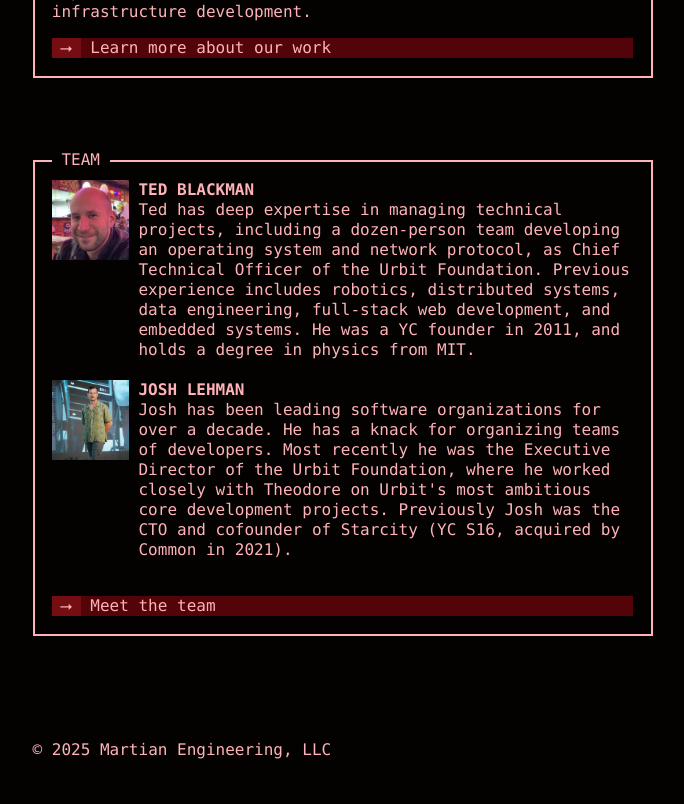
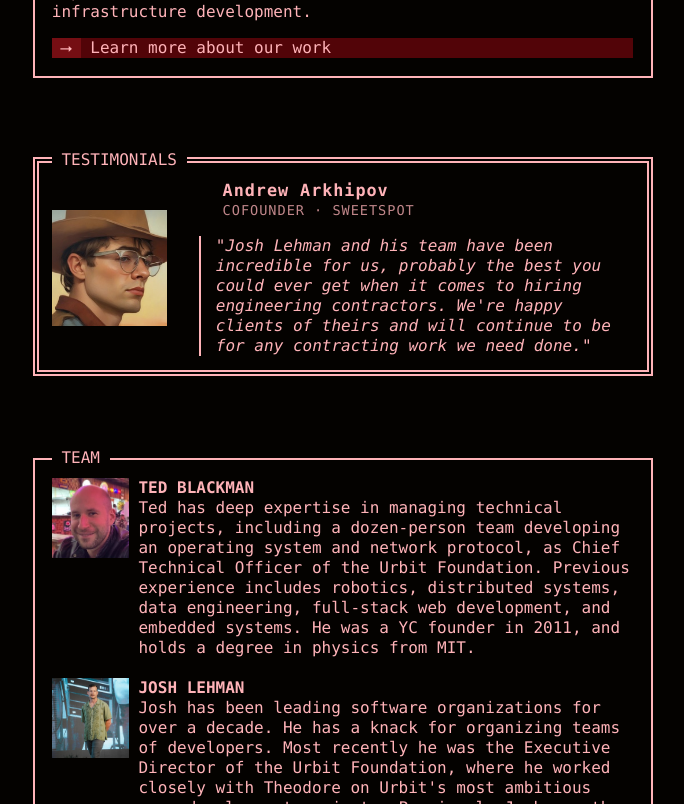
Before and after one commit to Martian-Engineering/martian.engineering, a Next.js app in the folder martian-next/: page / in a window 1280 px wide. Shown: the part 1140-1944 px from the top of the page, without its empty margins (6-690 px from the left). Before the commit the page ends 1920 px from the top, so only its background shows below. Built offline with nearby package versions, Linux system fonts and the light colour scheme; a web font is replaced by a local one.

Commit message:
add testimonials

```diff
--- a/martian-next/app/page.module.scss
+++ b/martian-next/app/page.module.scss
@@ -24,3 +24,51 @@
     margin-top: 2rem;
   }
 }
+
+.testimonialShell {
+  display: grid;
+  grid-template-columns: minmax(8ch, 12ch) 1fr;
+  gap: 2rem;
+  align-items: center;
+
+  @media (max-width: 1064px) {
+    grid-template-columns: 1fr;
+    gap: 1.5rem;
+  }
+}
+
+.testimonialCopy {
+  display: flex;
+  flex-direction: column;
+  gap: 1rem;
+}
+
+.testimonialMeta {
+  display: flex;
+  align-items: center;
+  gap: 1rem;
+  letter-spacing: 0.1ch;
+}
+
+.testimonialBlock {
+  align-self: stretch;
+  width: 0.75ch;
+}
+
+.testimonialQuote {
+  margin: 0;
+  font-style: italic;
+  border-left: 2px solid var(--theme-text);
+  padding-left: 1.5ch;
+}
+
+.testimonialName {
+  font-weight: 600;
+  font-size: calc(var(--font-size) * 1.05);
+}
+
+.testimonialRole {
+  opacity: 0.75;
+  font-size: calc(var(--font-size) * 0.85);
+  text-transform: uppercase;
+}
--- a/martian-next/app/page.tsx
+++ b/martian-next/app/page.tsx
@@ -14,6 +14,8 @@
 import ClientLogos from '@/components/ClientLogos';
 import ActionListItem from '@/components/ActionListItem';
 import Card from '@/components/Card';
+import CardDouble from '@/components/CardDouble';
+import Block from '@/components/Block';
 import ListItem from '@/components/ListItem';
 
 // export const dynamic = 'force-static';
@@ -113,6 +115,37 @@
         </div>
       </div>
 
+      {/* Testimonials Section */}
+      <div className={styles.gridContainer} style={{ marginTop: '2rem' }}>
+        <div className={styles.leftColumn}>
+          <Grid>
+            <CardDouble title="TESTIMONIALS" mode="left">
+              <div className={styles.testimonialShell}>
+                <Avatar
+                  src="/headshots/andrew-arkhipov.jpg"
+                  style={{ width: '12ch', height: '12ch' }}
+                />
+                <div className={styles.testimonialCopy}>
+                  <div className={styles.testimonialMeta}>
+                    <Block className={styles.testimonialBlock} aria-hidden="true" />
+                    <div>
+                      <div className={styles.testimonialName}>Andrew Arkhipov</div>
+                      <div className={styles.testimonialRole}>Cofounder · Sweetspot</div>
+                    </div>
+                  </div>
+                  <Text className={styles.testimonialQuote}>
+                    "Josh Lehman and his team have been incredible for us, probably the best you could ever get when it comes to hiring engineering contractors. We're happy clients of theirs and will continue to be for any contracting work we need done."
+                  </Text>
+                </div>
+              </div>
+            </CardDouble>
+          </Grid>
+        </div>
+        <div className={styles.rightColumn}>
+          {/* Empty right column */}
+        </div>
+      </div>
+
       {/* Team Section */}
       <div className={styles.gridContainer} style={{ marginTop: '2rem' }}>
         <div className={styles.leftColumn}>
```
Also changed, not shown: martian-next/content/clients/extend.md (+1 -1 lines), martian-next/public/headshots/andrew-arkhipov.jpg (added), 1 other file (tests, documents, lock files or other folders).
